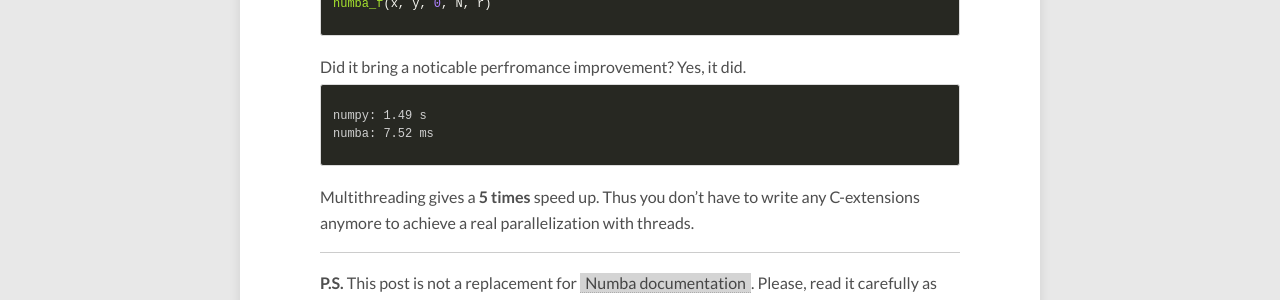
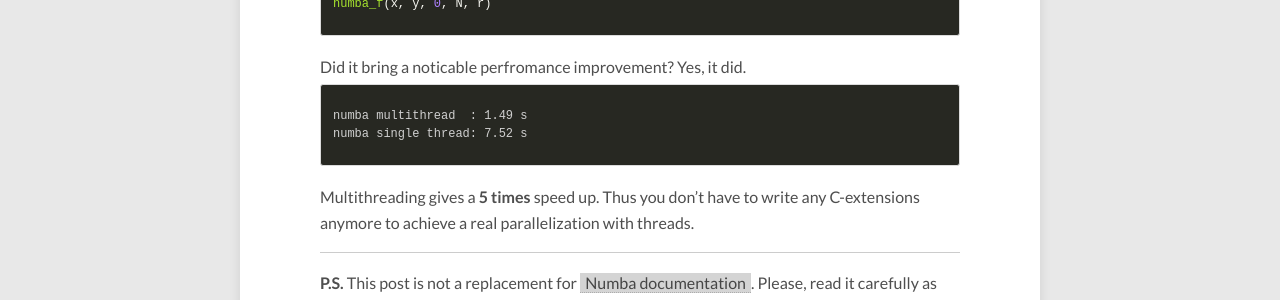
Before and after one commit to roman-kh/roman-kh.github.com, a Jekyll site: the page built from _posts/2015-12-21-numba-2.md, in a window 1280 px wide and 900 px high, scrolled down 2511 px. Shown: the part 151-451 px from the top of the window. Built offline with Jekyll 4.4.1, drawn with Linux system fonts in a browser that asks for light colours; nearby versions of some CDN libraries.

Commit message:
updated post: numba2

```diff
--- a/_config.yml
+++ b/_config.yml
@@ -34,7 +34,7 @@
 # http://en.wikipedia.org/wiki/List_of_tz_database_time_zones
 timezone:    Europe/Moscow
 future:      true
-highlighter: pygments
+highlighter: rouge
 markdown:    kramdown
 gems:
   - jekyll-sitemap
--- a/_posts/2015-12-21-numba-2.md
+++ b/_posts/2015-12-21-numba-2.md
@@ -107,8 +107,8 @@
 {% endhighlight %}
 Did it bring a noticable perfromance improvement? Yes, it did.
 {% highlight sh %}
-numpy: 1.49 s
-numba: 7.52 ms
+numba multithread  : 1.49 s
+numba single thread: 7.52 s
 {% endhighlight %}
 Multithreading gives a **5 times** speed up. Thus you don't have to write any C-extensions anymore to achieve a real parallelization with threads.
 
```
